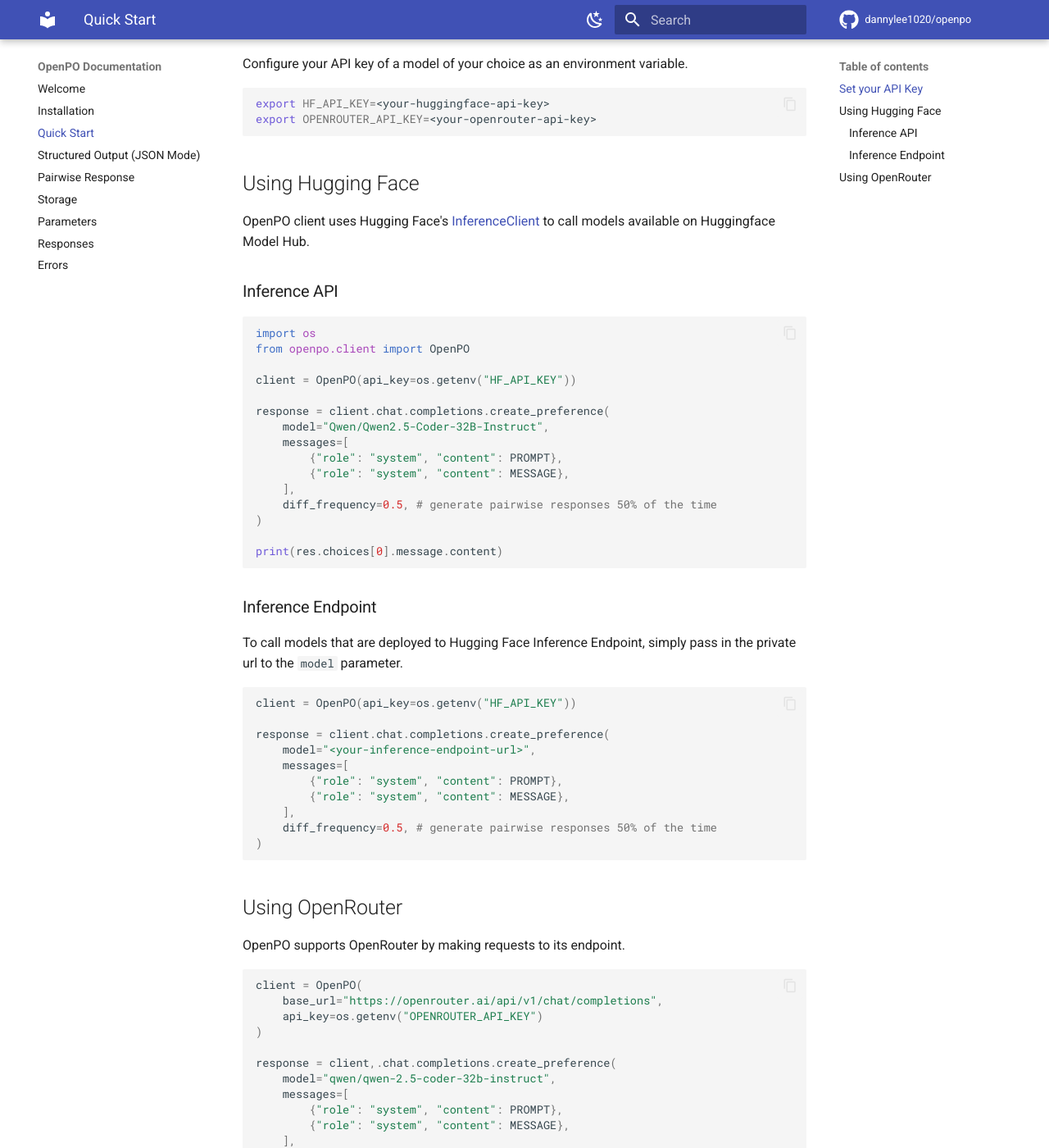
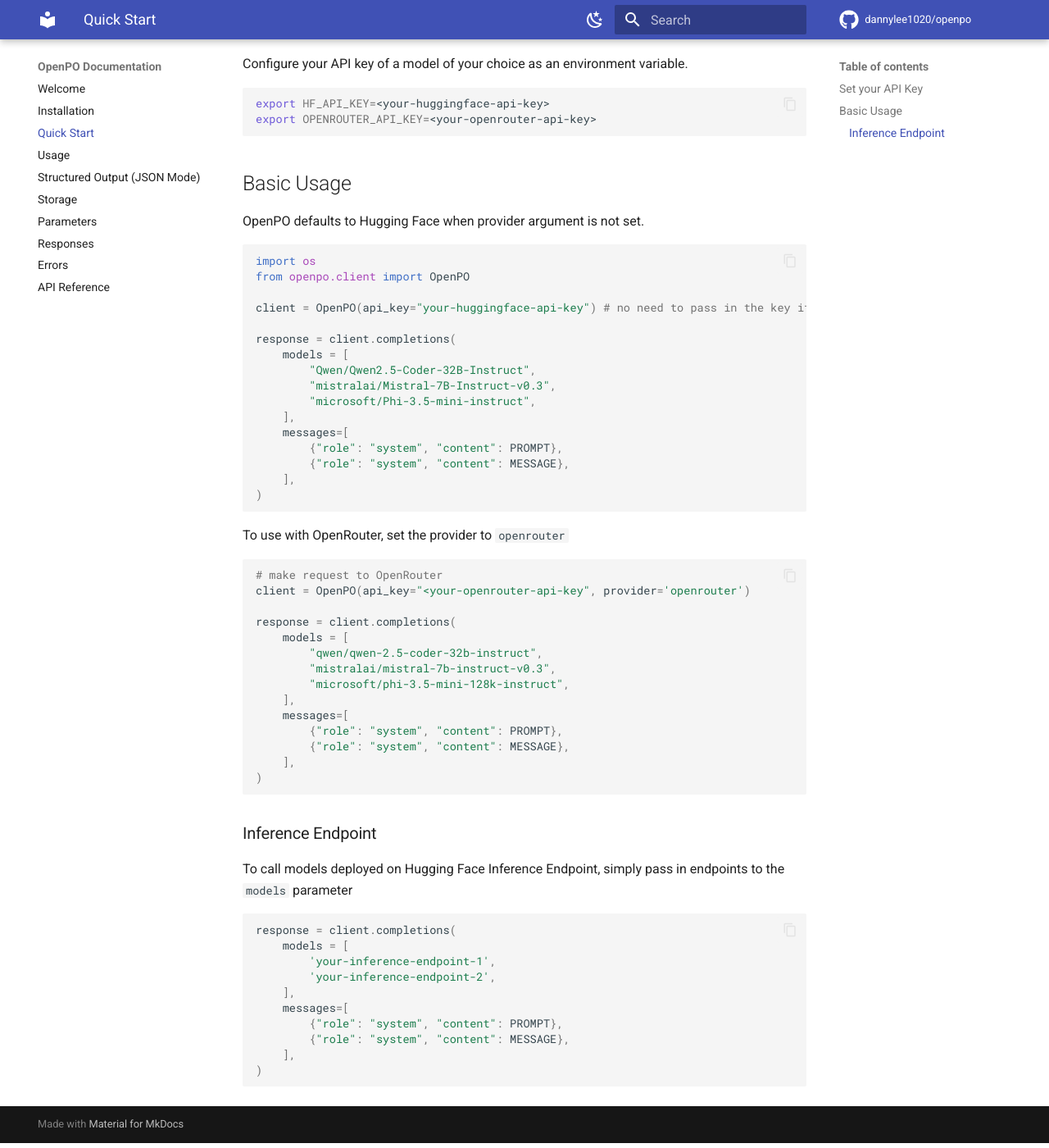
Before and after one commit to dannylee1020/openpo, an MkDocs documentation site: the page built from docs/quickstart.md, in a window 1280 px wide and 1400 px high, scrolled down 231 px. Shown: the whole window at 82% size. Built offline with MkDocs 1.6.1 and Material for MkDocs 9.7.7, drawn with Linux system fonts in a browser that asks for light colours; comment, search, counter and statistics services are not loaded.

Commit message:
update docs

````diff
--- a/docs/quickstart.md
+++ b/docs/quickstart.md
@@ -8,60 +8,59 @@ export HF_API_KEY=<your-huggingface-api-key>
 export OPENROUTER_API_KEY=<your-openrouter-api-key>
 ```
 
-## Using Hugging Face
-OpenPO client uses Hugging Face's [InferenceClient](https://huggingface.co/docs/huggingface_hub/en/package_reference/inference_client) to call models available on Huggingface Model Hub.
-
-### Inference API
+## Basic Usage
+OpenPO defaults to Hugging Face when provider argument is not set.
 
 ```python
 import os
 from openpo.client import OpenPO
 
-client = OpenPO(api_key=os.getenv("HF_API_KEY"))
+client = OpenPO(api_key="your-huggingface-api-key") # no need to pass in the key if environment variable is already set.
 
-response = client.chat.completions.create_preference(
-    model="Qwen/Qwen2.5-Coder-32B-Instruct",
+response = client.completions(
+    models = [
+        "Qwen/Qwen2.5-Coder-32B-Instruct",
+        "mistralai/Mistral-7B-Instruct-v0.3",
+        "microsoft/Phi-3.5-mini-instruct",
+    ],
     messages=[
         {"role": "system", "content": PROMPT},
         {"role": "system", "content": MESSAGE},
     ],
-    diff_frequency=0.5, # generate pairwise responses 50% of the time
 )
-
-print(res.choices[0].message.content)
 ```
 
-### Inference Endpoint
-To call models that are deployed to Hugging Face Inference Endpoint, simply pass in the private url to the `model` parameter.
+To use with OpenRouter, set the provider to `openrouter`
 
 ```python
-client = OpenPO(api_key=os.getenv("HF_API_KEY"))
+# make request to OpenRouter
+client = OpenPO(api_key="<your-openrouter-api-key", provider='openrouter')
 
-response = client.chat.completions.create_preference(
-    model="<your-inference-endpoint-url>",
+response = client.completions(
+    models = [
+        "qwen/qwen-2.5-coder-32b-instruct",
+        "mistralai/mistral-7b-instruct-v0.3",
+        "microsoft/phi-3.5-mini-128k-instruct",
+    ],
     messages=[
         {"role": "system", "content": PROMPT},
         {"role": "system", "content": MESSAGE},
     ],
-    diff_frequency=0.5, # generate pairwise responses 50% of the time
 )
 ```
 
-## Using OpenRouter
-OpenPO supports OpenRouter by making requests to its endpoint.
+### Inference Endpoint
+To call models deployed on Hugging Face Inference Endpoint, simply pass in endpoints to the `models` parameter
 
 ```python
-client = OpenPO(
-    base_url="https://openrouter.ai/api/v1/chat/completions",
-    api_key=os.getenv("OPENROUTER_API_KEY")
-)
-
-response = client,.chat.completions.create_preference(
-    model="qwen/qwen-2.5-coder-32b-instruct",
+response = client.completions(
+    models = [
+        'your-inference-endpoint-1',
+        'your-inference-endpoint-2',
+    ],
     messages=[
         {"role": "system", "content": PROMPT},
         {"role": "system", "content": MESSAGE},
     ],
-    diff_frequency=0.5,
 )
 ```
--- a/mkdocs.yml
+++ b/mkdocs.yml
@@ -42,9 +42,10 @@ nav:
   - Welcome: index.md
   - Installation: installation.md
   - Quick Start: quickstart.md
+  - Usage: usage.md
   - Structured Output (JSON Mode): json.md
-  - Pairwise Response: preference.md
   - Storage: storage.md
   - Parameters: parameters.md
   - Responses: response.md
   - Errors: errors.md
+  - API Reference: api.md
````
Also changed, not shown: docs/api.md (added, +35 -0 lines), docs/index.md (+12 -15 lines), docs/json.md (+5 -4 lines), docs/parameters.md (+10 -24 lines), docs/preference.md (deleted, +0 -44 lines), docs/storage.md (+8 -17 lines), docs/usage.md (added, +50 -0 lines), docs/stream.md (deleted).
